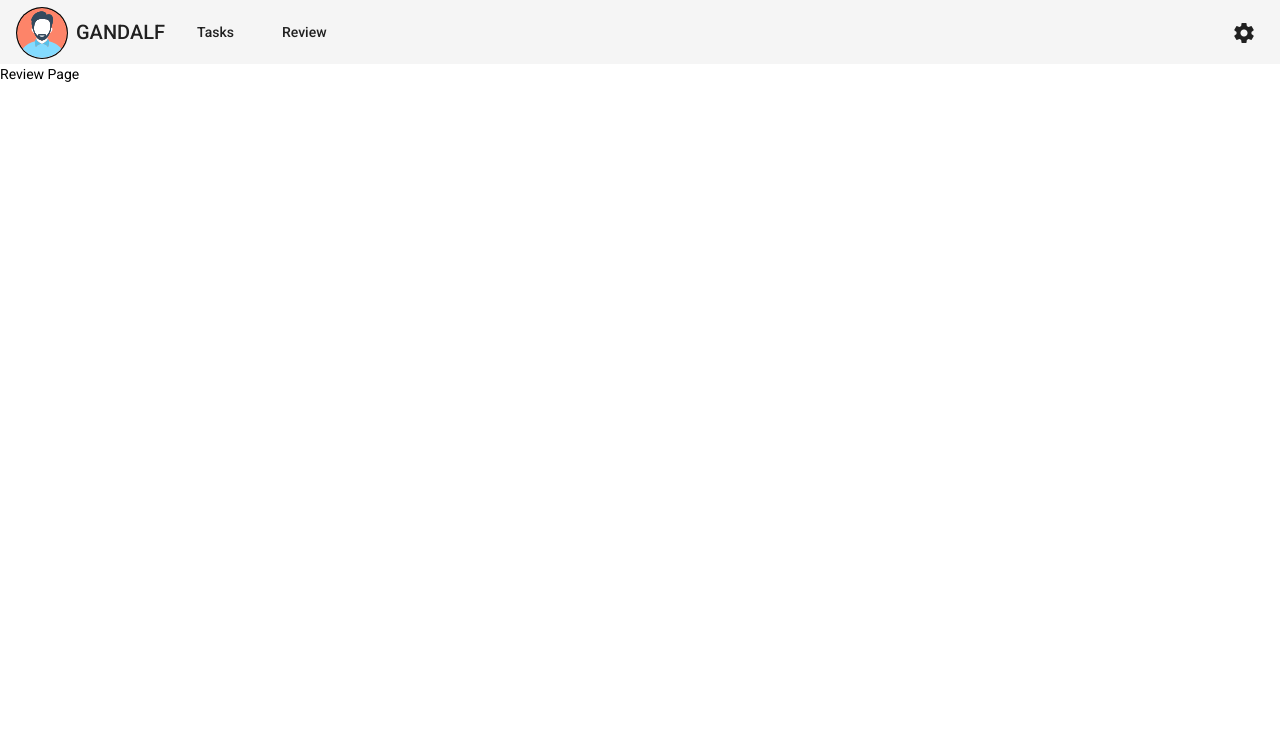
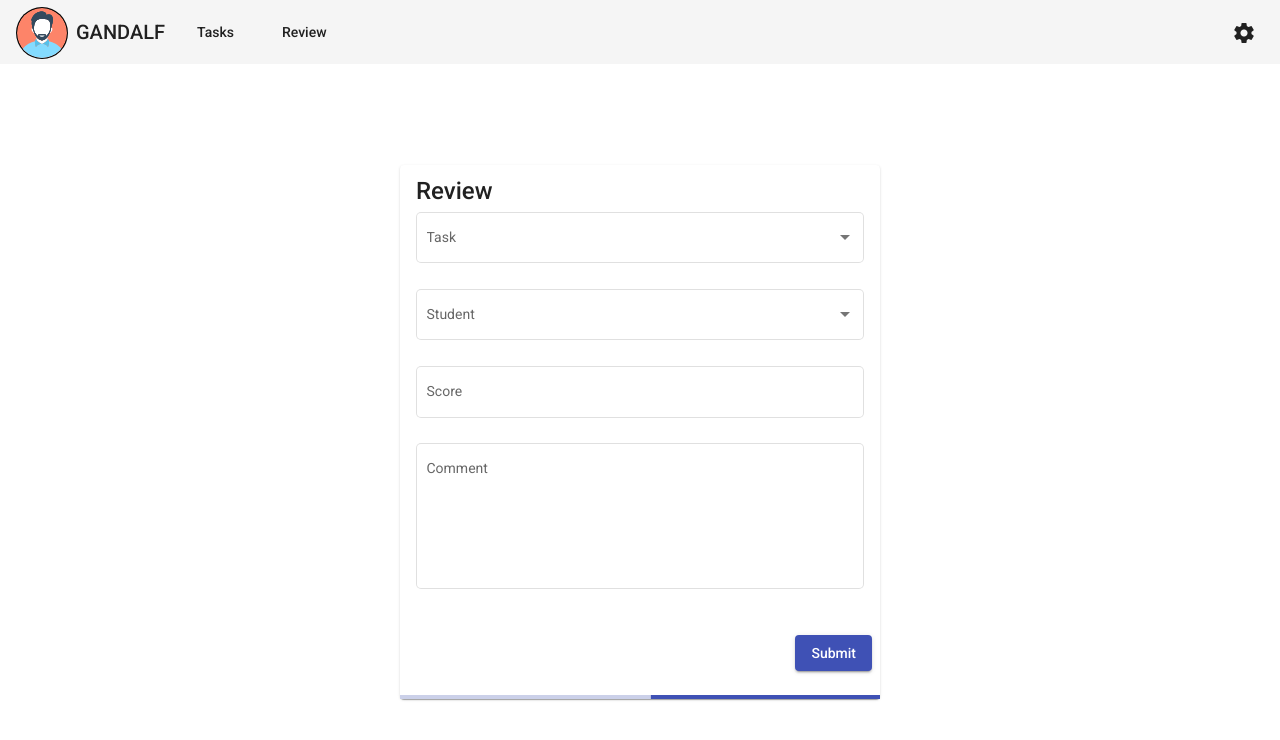
Before and after one commit to maximwow70/GANDALF-1.0, an Angular app in the folder frontend/: page /review in a window 1280 px wide. Shown: the top 740 px of the page. Built offline with nearby package versions, Linux system fonts and the light colour scheme; no server answers.

Commit message:
feat: implement review form view part

```diff
--- /dev/null
+++ b/frontend/src/app/pages/review-page/review-page-media.component.scss
@@ -0,0 +1,7 @@
+@media screen and (max-width: 600px) {
+	.review-page.review-page_s-sized-device {
+        & .review-page__form {
+            width: 100%;
+        }
+    }
+}
--- a/frontend/src/app/pages/review-page/review-page.component.html
+++ b/frontend/src/app/pages/review-page/review-page.component.html
@@ -1 +1,83 @@
-Review Page
+<section class="review-page review-page_s-sized-device">
+    <mat-card class="review-page__form">
+        <mat-card-title class="review-page__form-title">
+            Review
+        </mat-card-title>
+
+        <mat-card-content class="review-page__form-content">
+            <mat-form-field
+                class="review-page__form-field"
+                appearance="outline">
+                <mat-label class="review-page__field-label">
+                    Task
+                </mat-label>
+                <mat-select class="review-page__select-field">
+                    <mat-option value="one">
+                        First Task
+                    </mat-option>
+                    <mat-option value="two">
+                        Second Task
+                    </mat-option>
+                </mat-select>
+            </mat-form-field>
+
+            <mat-form-field
+                class="review-page__form-field"
+                appearance="outline">
+                <mat-label class="review-page__field-label">
+                    Student
+                </mat-label>
+                <mat-select class="review-page__select-field">
+                    <mat-option value="one">
+                        First Student
+                    </mat-option>
+                    <mat-option value="two">
+                        Second Student
+                    </mat-option>
+                </mat-select>
+            </mat-form-field>
+
+            <mat-form-field
+                class="review-page__form-field"
+                appearance="outline">
+                <mat-label class="review-page__field-label">
+                    Score
+                </mat-label>
+                <input
+                    class="review-page__input-field"
+                    matInput
+                    type="number"
+                    placeholder="Change number...">
+            </mat-form-field>
+
+            <mat-form-field
+                class="review-page__form-field"
+                appearance="outline">
+                <mat-label class="review-page__field-label">
+                    Comment
+                </mat-label>
+                <textarea
+                    class="review-page__textarea-field"
+                    matInput
+                    type="text"
+                    placeholder="Leave a comment..."
+                    rows="7"
+                    resize="none"></textarea>
+            </mat-form-field>
+        </mat-card-content>
+
+        <mat-card-actions
+            class="review-page__form-actions"
+            align="end">
+            <button
+                mat-raised-button
+                color="primary">
+                Submit
+            </button>
+        </mat-card-actions>
+
+        <mat-card-footer class="review-page__form-footer">
+            <mat-progress-bar mode="indeterminate"></mat-progress-bar>
+        </mat-card-footer>
+    </mat-card>
+</section>
--- a/frontend/src/app/pages/review-page/review-page.component.scss
+++ b/frontend/src/app/pages/review-page/review-page.component.scss
@@ -0,0 +1,26 @@
+:host,
+.review-page {
+	width: 100%;
+	height: 100%;
+}
+
+.review-page {
+	display: flex;
+	justify-content: center;
+	align-items: center;
+
+	&__form {
+        width: 480px;
+        box-sizing: border-box;
+        margin: 20px;
+	}
+
+    &__form-content {
+        display: flex;
+		flex-direction: column;
+    }
+
+    &__textarea-field {
+        resize: none;
+    }
+}
--- a/frontend/src/app/pages/review-page/review-page.component.ts
+++ b/frontend/src/app/pages/review-page/review-page.component.ts
@@ -3,7 +3,10 @@ import { Component, OnInit } from '@angular/core';
 @Component({
 	selector: 'app-review-page',
 	templateUrl: './review-page.component.html',
-	styleUrls: ['./review-page.component.scss']
+	styleUrls: [
+		'./review-page.component.scss',
+		'./review-page-media.component.scss'
+	]
 })
 export class ReviewPageComponent implements OnInit {
 
```
Also changed, not shown: frontend/src/app/pages/review-page/review-page.module.ts (+14 -0 lines).
